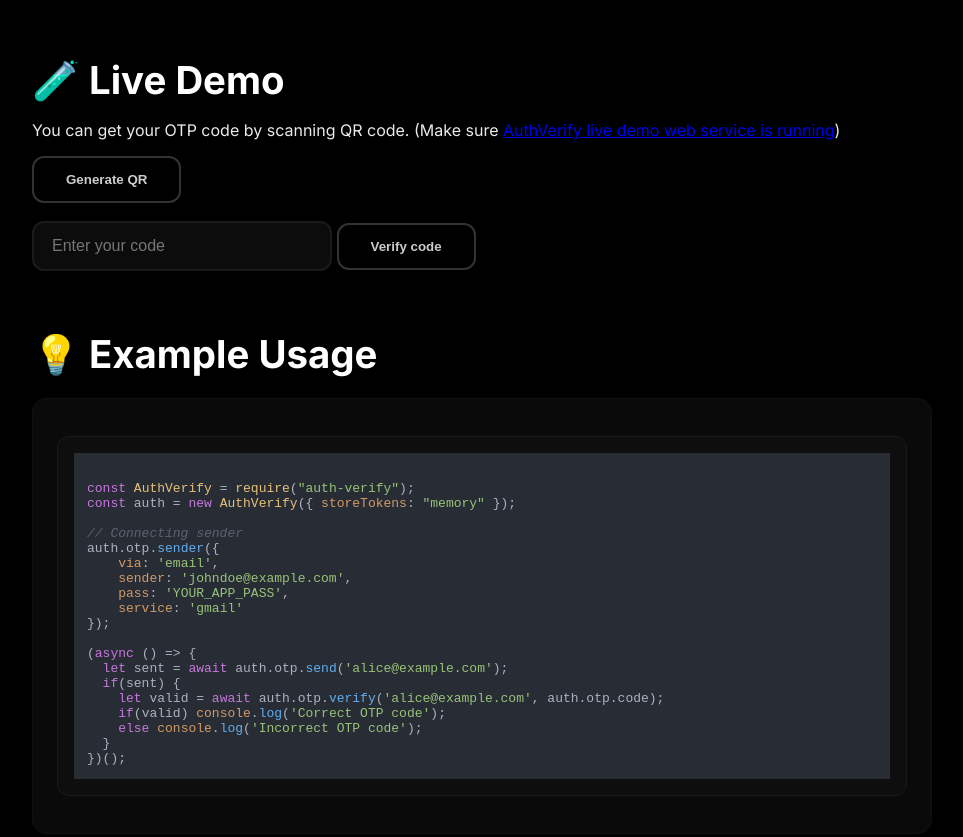
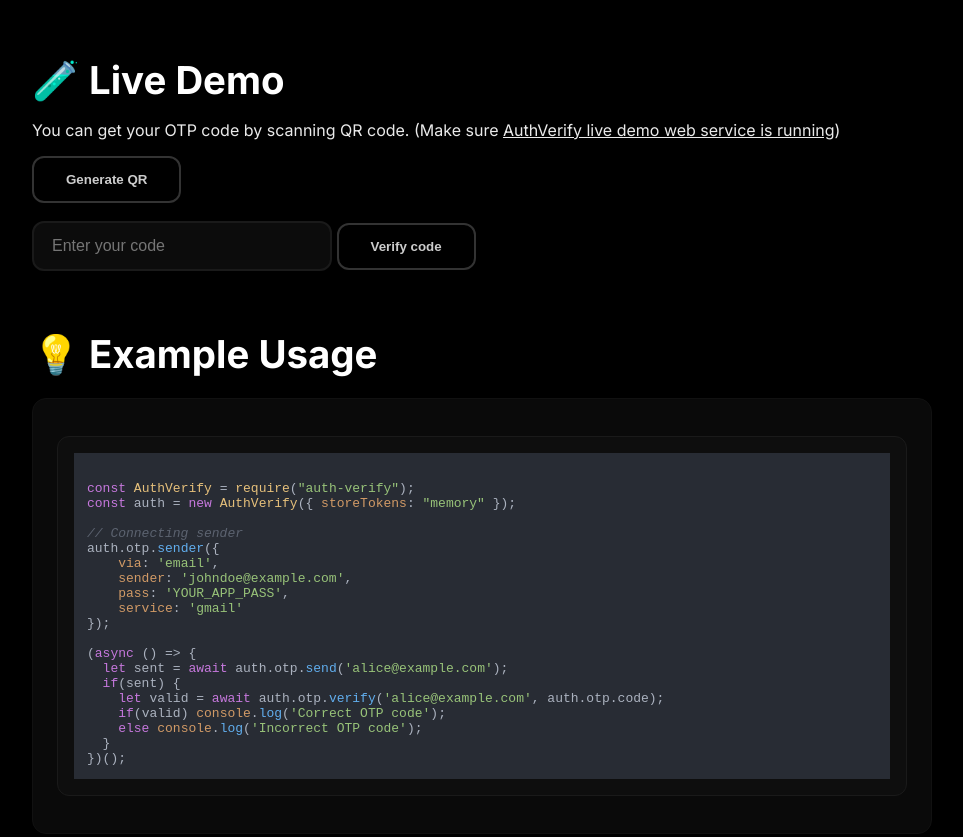
Before and after one commit to Jahongir2007/auth-verify, a website: page index.html in a window 1280 px wide. Shown: the part 1370-2207 px from the top of the page, without its empty margins (158-1121 px from the left). Drawn offline with nearby package versions, Linux system fonts and the light colour scheme.

Commit message:
Update index.html

```diff
--- a/index.html
+++ b/index.html
@@ -15,6 +15,10 @@
       background: #000;      /* PURE DARK */
       color: #eaeaea;
       overflow-x: hidden;
+    }
+
+    a{
+      color: #eaeaea;
     }
 
     /* Subtle glowing shapes (not gradients) */
```
